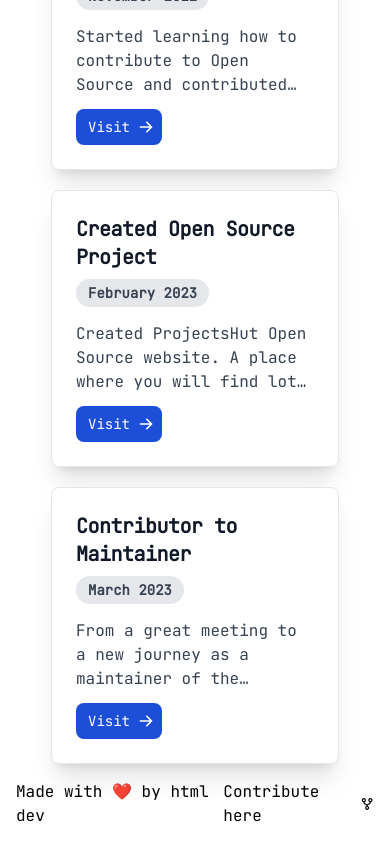
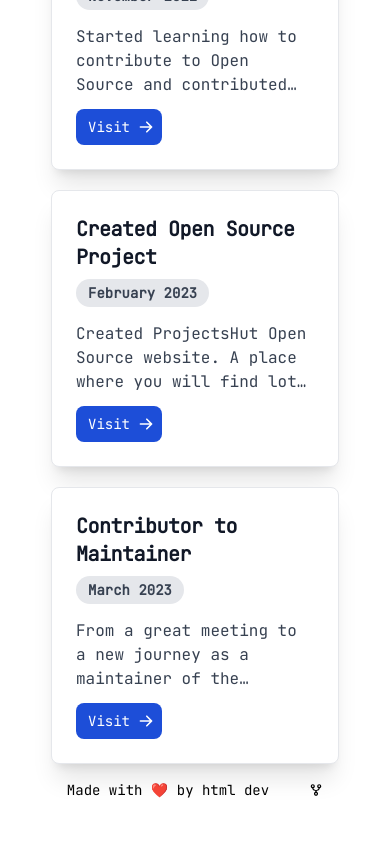
Before and after one commit to priyankarpal/priyankarpal.github.io, a React (Vite) app: page / in a window 390 px wide. Shown: the part 2141-2985 px from the top of the page. After the commit the page ends 2957 px from the top, so only its background shows below. Built offline with nearby package versions, Linux system fonts and the light colour scheme.

Commit message:
added mobile view

```diff
--- a/src/components/footer.jsx
+++ b/src/components/footer.jsx
@@ -3,9 +3,9 @@ import {BiGitRepoForked} from "react-icons/bi";
 
 function Footer() {
   return (
-    <footer className="flex  p-4  text-black">
-      <div className=" lg:w-1/2 mx-auto flex justify-between">
-        <span>
+    <footer className="flex p-4  text-black">
+      <div className=" lg:w-1/2 mx-auto flex justify-between text-sm">
+        <span className="mr-8">
           Made with ❤️ by {/* Throw some respect on my name, homie! 😅 😂  */}
           <a href="https://twitter.com/priyankarpal" target="_blank">
             html dev
@@ -16,7 +16,7 @@ function Footer() {
             href="https://github.com/priyankarpal/Portfolio"
             target="_blank"
           >
-            <p> Contribute here</p> <BiGitRepoForked />
+            <p className="hidden md:visible"> Contribute here</p> <BiGitRepoForked  />
           </a>
       </div>
     </footer>
```
